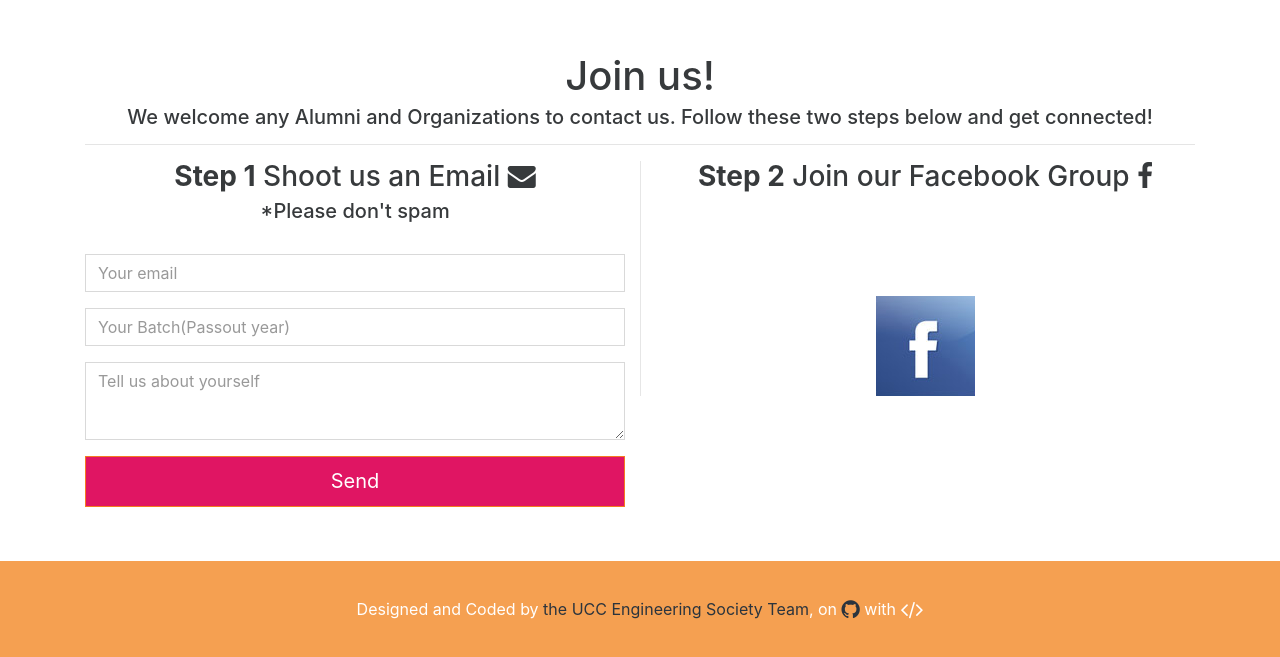
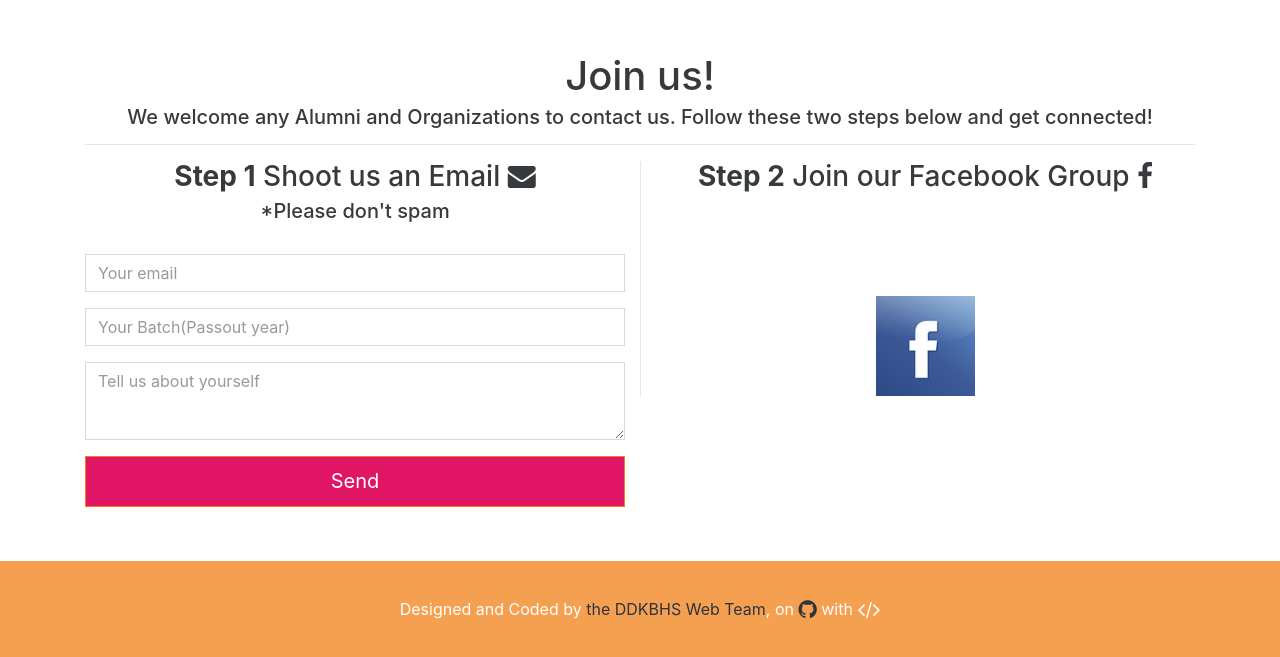
Before and after one commit to ddkbhs/ddkbhs.github.io, a plain HTML site: page index.html in a window 1280 px wide. Shown: the part 3872-4529 px from the top of the page. Drawn offline with Linux system fonts and the light colour scheme.

```diff
--- a/index.html
+++ b/index.html
@@ -201,7 +201,7 @@
     <section>
       <footer class="center">
         <div class="container-fluid white" style="background-color:#F5A051;">
-         <div style="padding-top:36px; padding-bottom:36px;">Designed and Coded by <a class="page-scroll" href = "#" style="color: #2B343D;"> the UCC Engineering Society Team</a>, on <a href="https://github.com/UCCEWB/uccewb.github.io" target="_blank"><i style="color:#2B343D" class="fa fa-github fa-lg"></i></a> with <i class="fa fa-code fa-lg"></i></div>
+         <div style="padding-top:36px; padding-bottom:36px;">Designed and Coded by <a class="page-scroll" href = "#" style="color: #2B343D;"> the DDKBHS Web Team</a>, on <a href="https://github.com/ddkbhs/ddkbhs.github.io" target="_blank"><i style="color:#2B343D" class="fa fa-github fa-lg"></i></a> with <i class="fa fa-code fa-lg"></i></div>
         </div>
       </footer>
     </section>
```
